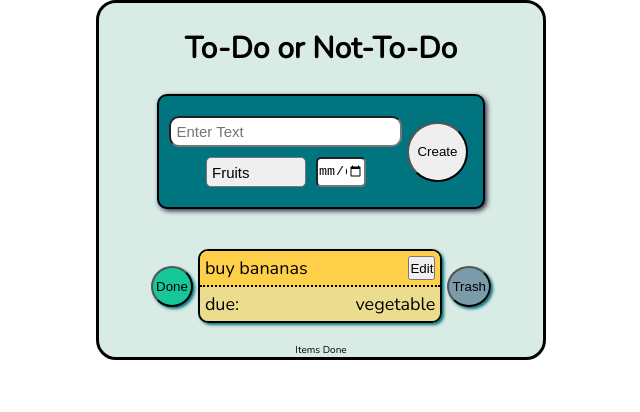
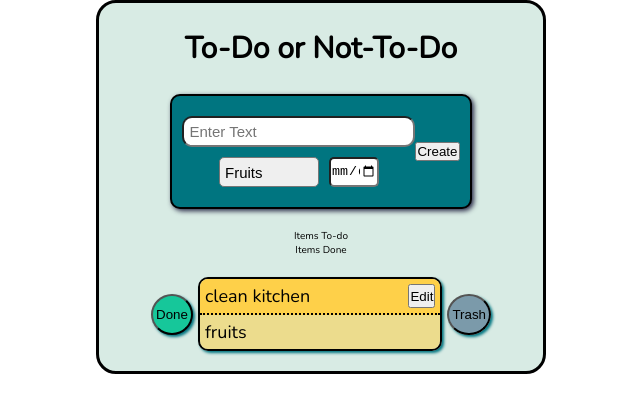
Before and after one commit to Joshchae/todolist03, a React (Create React App) app: page / in a window 1280 px wide. Shown: the top 412 px of the page, without its empty margins (319-959 px from the left). Built offline with nearby package versions, Linux system fonts and the light colour scheme.

Commit message:
Done Button

```diff
--- a/src/App.js
+++ b/src/App.js
@@ -1,10 +1,12 @@
-import React, {useState} from 'react'
+import React, {useState, useEffect} from 'react'
 import './App.css';
 import uuid from 'react-uuid'
 import Input from './components/Input/Input';
 import ToDoList from './components/ToDoList/ToDoList';
 
 function App() {
+
+
   const [items, setItems] = useState([
     {
       id: uuid(), // this fucntion will create a unique id for every item, making it easy to select
@@ -23,11 +25,24 @@ function App() {
 
   ]);
 
-  const [category, setCategory] = useState("vegetable");
+
+  const [category, setCategory] = useState("fruits");
 
   const changeCategory = (newCategory) => {
     setCategory(newCategory);
   }
+
+
+//   useEffect(() => {
+//     getLocalItems();
+//   }, []);
+
+
+//  useEffect (() => {
+//    saveLocalItems();
+//  }, [items])
+
+
 
 
   // Function that adds completely new Items
@@ -48,35 +63,38 @@ function App() {
     })
     setItems(updatedItems)
   }
-
   // Function that deletes the clicked item
   const deleteItem = (id) => {
     setItems(items.filter((item) => item.id !== id))
   }
 
-  // Function that sorts the done item
-  const doneItem = (id) => {
-    setItems(
-      items.map((item) =>
-      item.id === id ? {
-        ...item, done: !item.done
-      } : item))
-  }
+//   const getLocalItems = () => {
+//     localStorage.setItem("items", JSON.stringify(items));
+//   };
 
+
+//   const saveLocalItems = () => {
+//     if(localStorage.getItem('items') === null) {
+//       localStorage.setItem('items', JSON.stringify([]));
+//     } else {
+//     let itemLocal = JSON.parse(localStorage.getItem("items"))
+//     setItems(itemLocal);
+//   }
+// };
 
   return (
     <div className="app">
       <div className="app__content">
         <h1 className="title">To-Do or Not-To-Do</h1>
-        <Input action={addNewItem} changeCategory={changeCategory}
+         <Input action={addNewItem} changeCategory={changeCategory}
         />
         <ToDoList
           items={items}
           action={addNewItem}
           category={category}
           updateItems={updateItems}
+
           onDelete={deleteItem}
-          onDone={doneItem}
           />
       </div>
     </div>
--- a/src/components/Input/Input.js
+++ b/src/components/Input/Input.js
@@ -35,7 +35,7 @@ function Input({action, changeCategory}) {
                 </div>
              </div>
              <div className="input__create-button">
-                 <button className="btn btn--create" onClick={onClick} type="button">Create</button>
+                 <button className="btn btn--creates" onClick={onClick} type="button">Create</button>
              </div>
         </div>
     )
--- a/src/components/ToDoItem/ToDoItem.js
+++ b/src/components/ToDoItem/ToDoItem.js
@@ -3,7 +3,7 @@ import './ToDoItem.css'
 
 // Edit Button: use State for toggling edit view. use State also for editing content.
 
-function ToDoItem({itemContent, updateItems, onDelete, onDone}) {
+function ToDoItem({itemContent, updateItems, onDelete}) {
 
 // Text Field Button: use State to change the Status of the Memo Area by changing the className
     const [memoContent, setMemoState] = useState(
@@ -28,6 +28,12 @@ function ToDoItem({itemContent, updateItems, onDelete, onDone}) {
         }
     }
 
+// done item
+    const toggleDone = () => {
+      updateItems(itemContent.id, {done : !itemContent.done})
+      }
+
+
     const checkItems = () => {
         console.log(itemContent)
     }
@@ -43,7 +49,7 @@ function ToDoItem({itemContent, updateItems, onDelete, onDone}) {
       <div className="todoitem">
 
         <div className="todoitem__button">
-          <button className="btn-round btn-round--done" /*onClick={onDone(itemContent.id)} */ > Done </button>{" "}
+          <button className="btn-round btn-round--done" onClick={toggleDone} > Done </button>{" "}
           {/* cross out the item */}
         </div>
         <div className="todoitem__content">
@@ -65,7 +71,6 @@ function ToDoItem({itemContent, updateItems, onDelete, onDone}) {
             value={memoText}
           ></textarea>
           <div className="todoitem__info">
-            <p className="todoitem__info__date"> due: {itemContent.date}</p>
             <p className="todoitem__info__category">{itemContent.category}</p>
           </div>
         </div>
--- a/src/components/ToDoList/ToDoList.js
+++ b/src/components/ToDoList/ToDoList.js
@@ -3,7 +3,7 @@ import ToDoItem from '../ToDoItem/ToDoItem'
 import './ToDoList.css'
 
 
-function ToDoList({items, updateItems, category, onDelete, onDone}) {
+function ToDoList({items, updateItems, category, onDelete}) {
 
     // iterate thorugh every item and check if its category is the selected category
     const filteredList = items.filter(item => item.category === category);
@@ -11,10 +11,14 @@ function ToDoList({items, updateItems, category, onDelete, onDone}) {
     return  (
         <div className="to-do-list">
             <div className="to-do-list__items">
-                    {filteredList.map((item, index) => (<ToDoItem itemContent={item} key={index} updateItems={updateItems} onDelete={onDelete} onDone={onDone}/>))}
+                <p>Items To-do</p>
+                    {filteredList.map((item, index) => item.done? '' : (<ToDoItem itemContent={item} key={index} updateItems={updateItems} onDelete={onDelete}/>))}
             </div>
             <div className="done-items">
                 <p>Items Done</p>
+                <div>
+                 {filteredList.map((item, index) => item.done? (<ToDoItem itemContent={item} key={index} updateItems={updateItems} onDelete={onDelete}/>) : '' )}
+                </div>
             </div>
         </div>
     )
```
